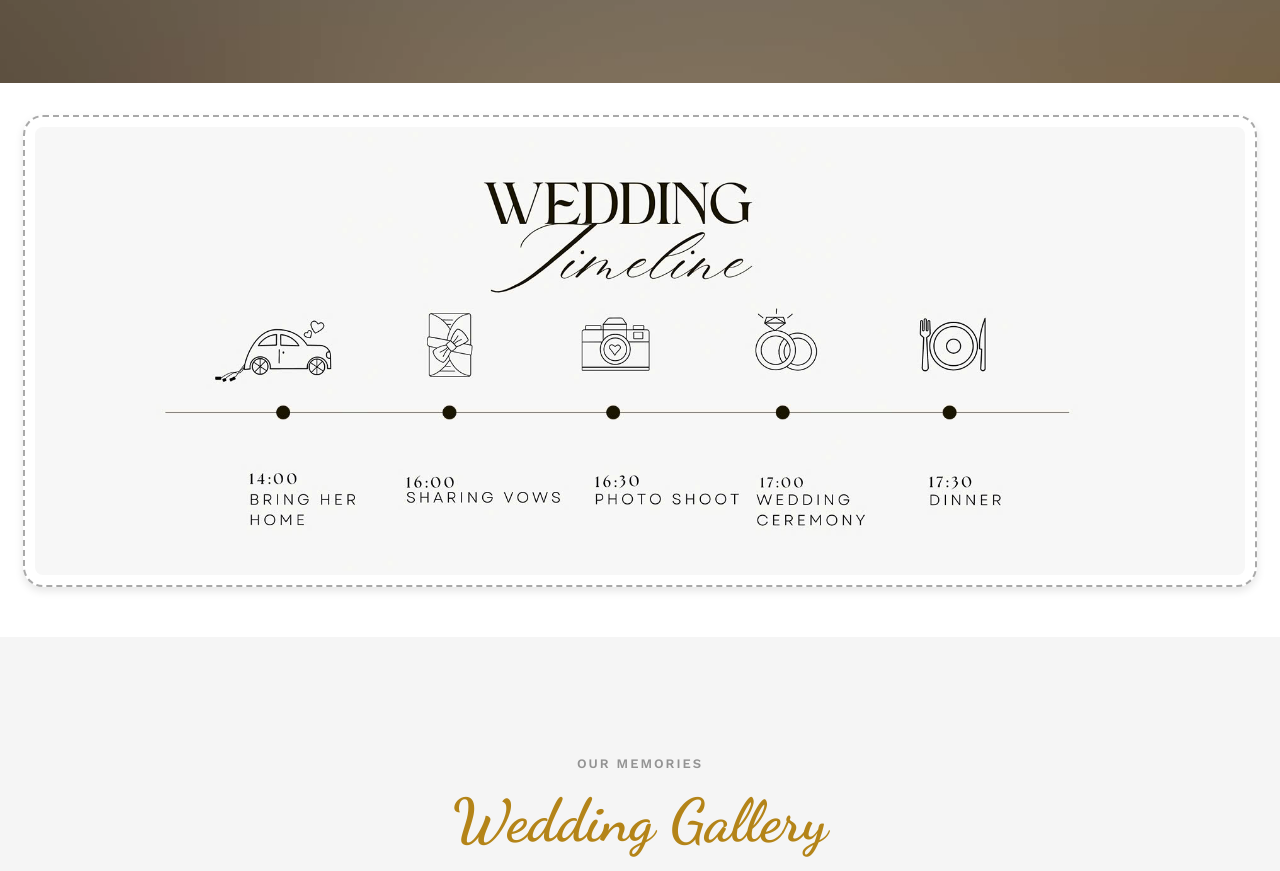
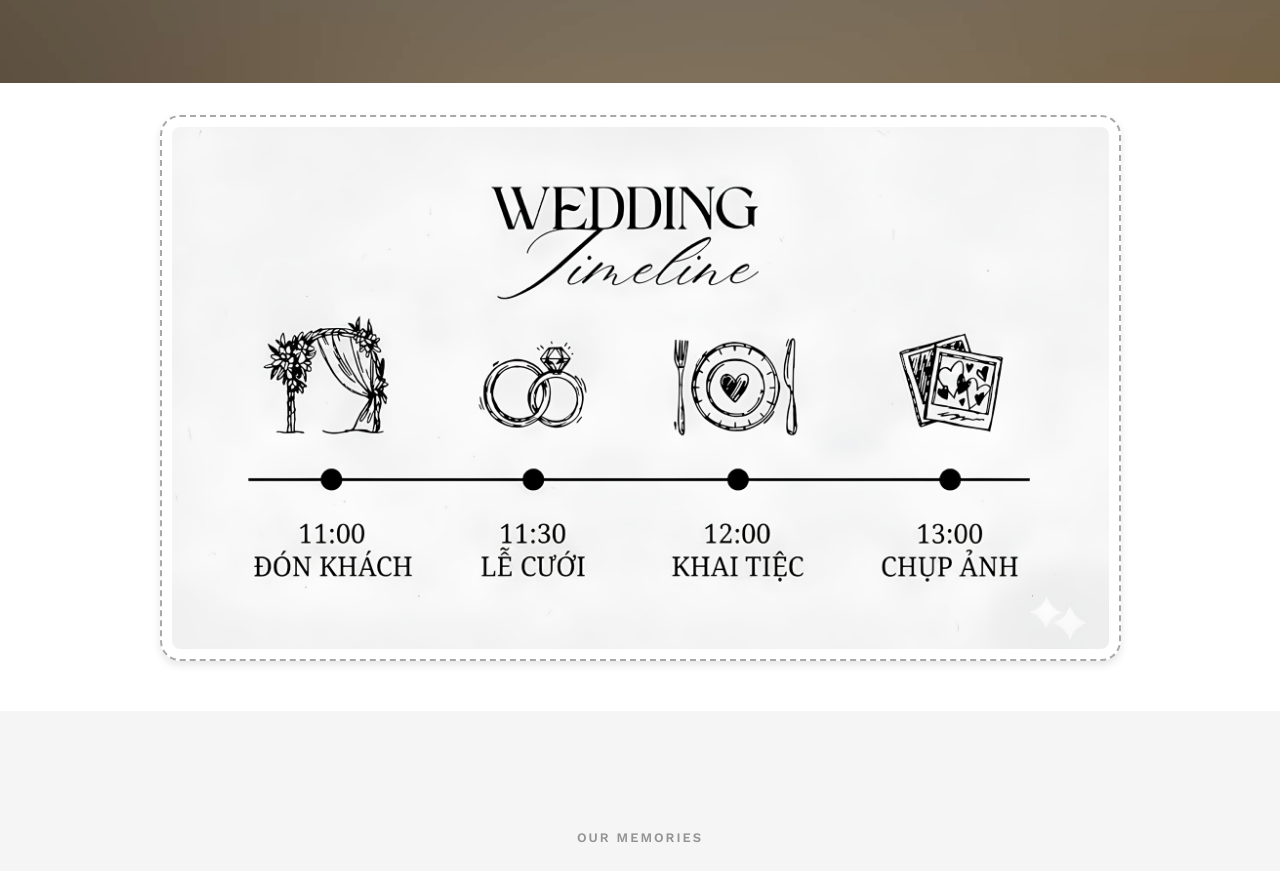
Before and after one commit to Artemis37/wedding-invitation, a plain HTML site: page index.html in a window 1280 px wide. Shown: the part 2367-3238 px from the top of the page. Drawn offline with nearby package versions, Linux system fonts and the light colour scheme; no server answers; files whose address does not match are found by name.

Commit message:
update timeline

```diff
--- a/css/timeline.css
+++ b/css/timeline.css
@@ -1,36 +1,46 @@
 /* Styling for the container */
 .image-container {
   text-align: center;
-  margin: 40px auto; /* Thêm khoảng cách phía trên (40px) và căn giữa */
-  max-width: 100%; /* Đảm bảo container chiếm toàn bộ chiều rộng */
-  padding: 10px; /* Thêm khoảng cách bên ngoài để tách viền khỏi cạnh màn hình */
+  margin: 40px auto;
+  max-width: 90%; /* 90% width on desktop */
+  padding: 10px;
+}
+
+.image-container picture {
+  display: block;
+  width: 100%;
 }
 
 /* Image styling */
 .image-container img {
   width: 100%;
   height: auto;
-  border-radius: 10px; /* Bo cong các góc của ảnh */
-  box-shadow: 0 4px 8px rgba(0, 0, 0, 0.1); /* Đổ bóng */
-  border: 2px dashed #A9A9A9; /* Đường viền dash màu xám, nét nhỏ (2px) */
-  padding: 10px; /* Khoảng cách giữa ảnh và đường viền */
-  border-radius: 20px; /* Bo cong đường viền */
+  border-radius: 10px;
+  box-shadow: 0 4px 8px rgba(0, 0, 0, 0.1);
+  border: 2px dashed #A9A9A9;
+  padding: 10px;
+  border-radius: 20px;
 }
 
 /* Responsive for different screen sizes */
 
 /* Mobile */
 @media (max-width: 767px) {
+  .image-container {
+    max-width: 100%; /* 100% width on mobile */
+  }
+
   .image-container img {
-      max-width: 95%; /* Ảnh gần chiếm toàn bộ chiều rộng màn hình */
-      margin-top: 2em;
+    max-width: 95%;
+    margin-top: 2em;
   }
 }
 
 /* iPad and Desktop */
 @media (min-width: 768px) {
   .image-container img {
-      max-width: 98%; /* Ảnh chiếm 90% chiều rộng trên iPad và desktop */
-      margin-top: 2em;
+    min-width: 700px;
+    max-width: 961px;
+    margin-top: 2em;
   }
 }
--- a/index.html
+++ b/index.html
@@ -273,8 +273,8 @@
 
 		<div id="wedding-timeline" class="image-container">
 			<picture>
-				<source media="(max-width: 767px)" srcset="images/wedding-img/timeline.jpg">
-				<img src="images/wedding-img/timeline-desktop.jpg" alt="Wedding Timeline Image">
+				<source media="(max-width: 767px)" srcset="images/wedding-img/timeline-mobile.png">
+				<img src="images/wedding-img/timeline-desktop.png" alt="Wedding Timeline Image">
 			</picture>
 		</div>
 
```
Also changed, not shown: images/wedding-img/timeline-desktop.jpg (deleted), images/wedding-img/timeline-desktop.png (added), images/wedding-img/timeline-mobile.png (added).
